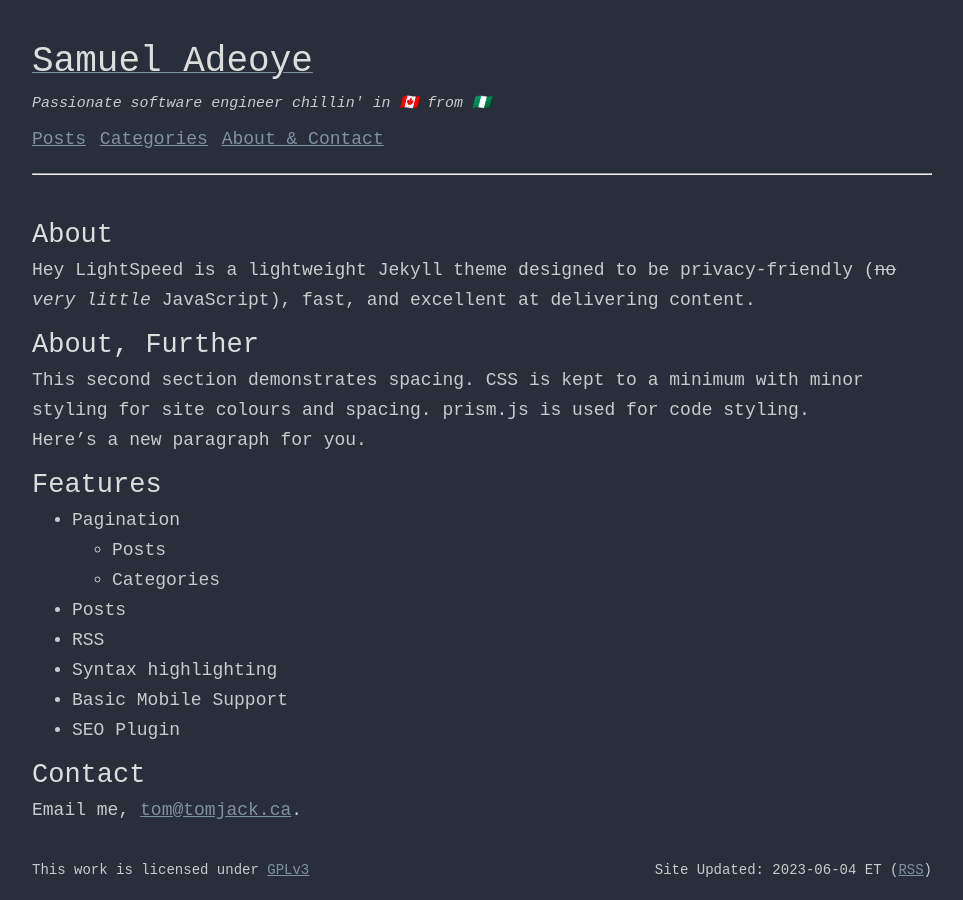
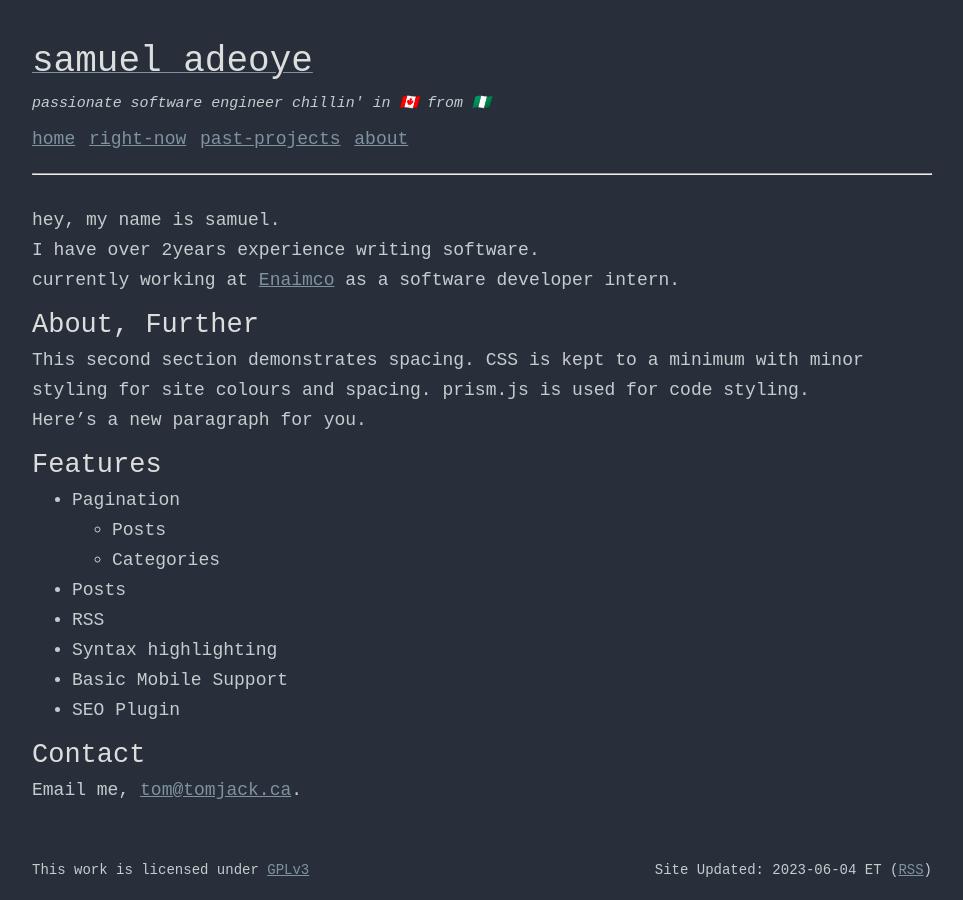
Before and after one commit to sam-ayo/portfolio, a Jekyll site: the page built from index.md, in a window 1280 px wide. Shown: the whole page, without its empty margins (158-1121 px from the left). Built offline with Jekyll 4.4.1, drawn with Linux system fonts in a browser that asks for light colours.

Commit message:
updating website

```diff
--- a/_config.yml
+++ b/_config.yml
@@ -1,5 +1,5 @@
 # Site Specific Configuration
-name: Samuel Adeoye
+name: samuel adeoye
 description: portfolio/thoughts-space
 url: https://example.com
 author: sam-ayo
--- a/_data/nav.yml
+++ b/_data/nav.yml
@@ -1,6 +1,8 @@
-- name: Posts
-  link: /posts
-- name: Categories
-  link: /categories/
-- name: About & Contact
+- name: home
   link: /
+- name: right-now
+  link: /now/
+- name: past-projects
+  link: /projects/
+- name: about
+  link: /about/
--- a/_includes/header.html
+++ b/_includes/header.html
@@ -1,7 +1,7 @@
 <div class="header">
-    <a href="/"><h1>Samuel Adeoye</h1></a>
+    <a href="/"><h1>samuel adeoye</h1></a>
     <br>
-    <h5><i>Passionate software engineer chillin' in 🇨🇦 from 🇳🇬</i></h5>
+    <h5><i>passionate software engineer chillin' in 🇨🇦 from 🇳🇬</i></h5>
     <br>
     {% include nav.html %}
     <hr>
--- a/index.md
+++ b/index.md
@@ -1,13 +1,12 @@
 ---
 layout: default
-title: Samuel Adeoye
+title: samuel adeoye
 ---
+hey, my name is samuel.
 
-## About
+I have over 2years experience writing software.
 
-Hey
-LightSpeed is a lightweight Jekyll theme designed to be privacy-friendly (~~no~~ _very little_ JavaScript), fast, and
-excellent at delivering content.
+currently working at [Enaimco](https://www.enaimco.com/) as a software developer intern.
 
 ## About, Further
 
```
